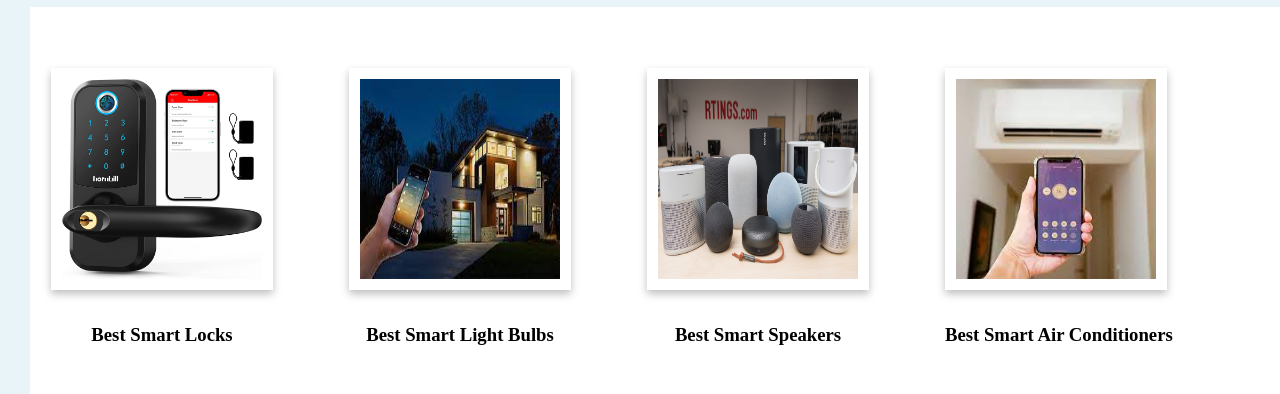
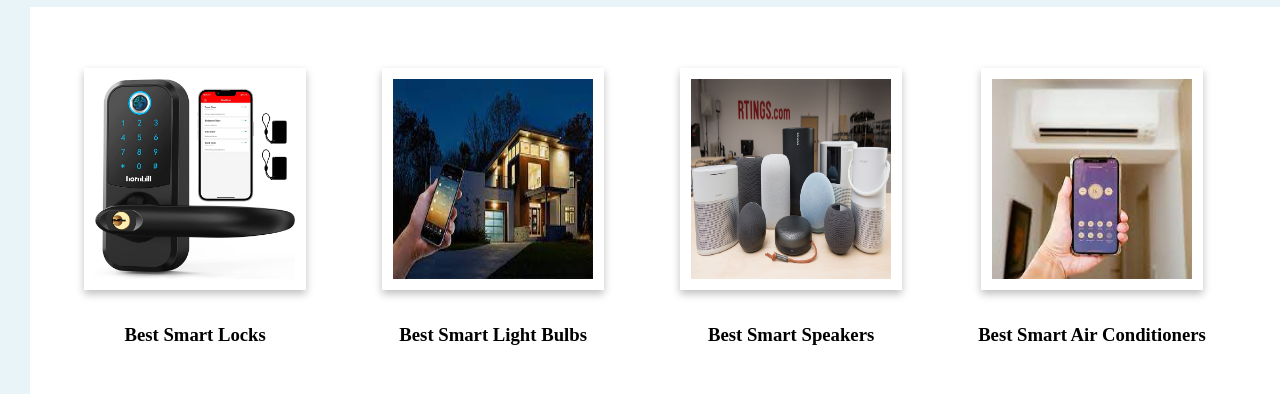
Before and after one commit to poezin/igcse_project-html, a plain HTML site: page index.html in a window 1280 px wide. Shown: the part 305-699 px from the top of the page. Drawn offline with Linux system fonts and the light colour scheme.

Commit message:
product items align center

```diff
--- a/smart.css
+++ b/smart.css
@@ -82,6 +82,11 @@ nav ul a:hover{
 	width: 200px;
 	height: 200px;
 }
+
+.product_1, .product_2{
+	text-align: center;
+}
+
 .images{
 	display: inline-block;
 	border: 1px solid white;
```
